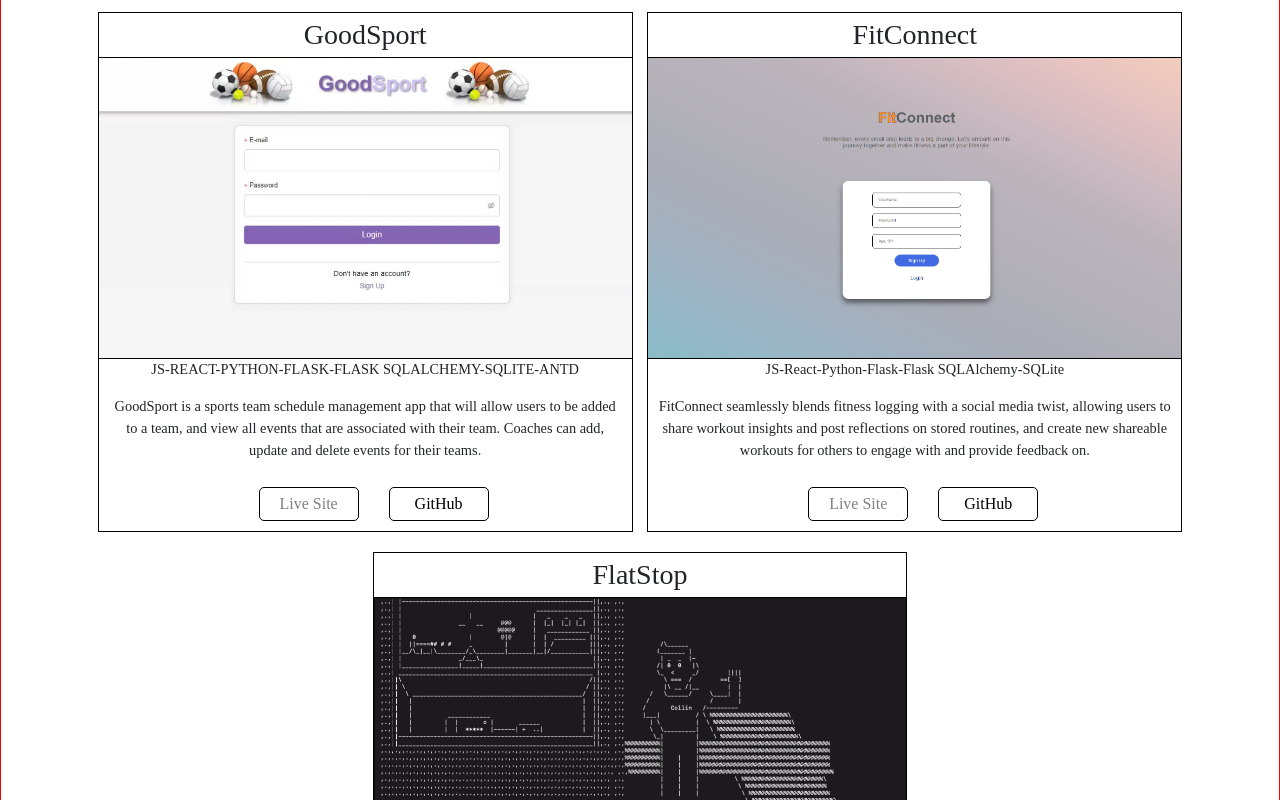
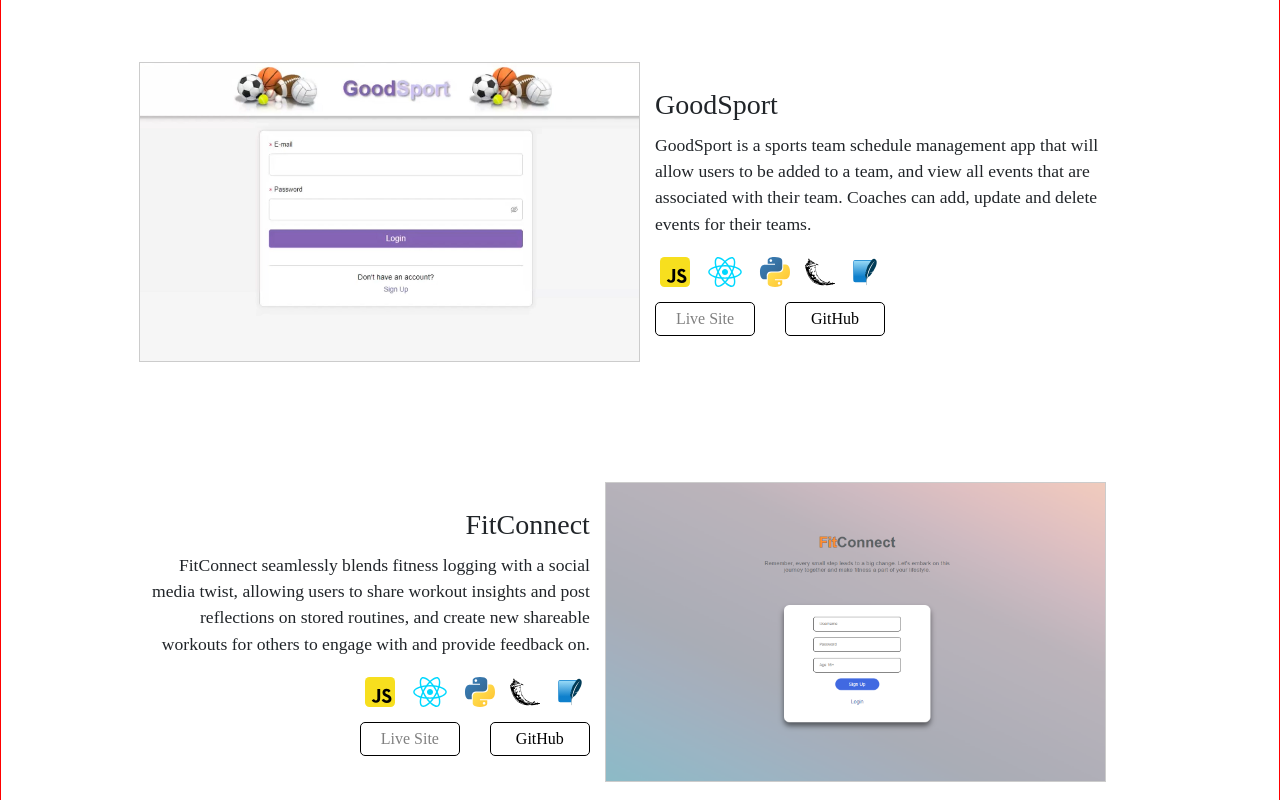
Before and after one commit to Kmlove/my-junior-developer-portfolio, a React (Create React App) app: page / in a window 1280 px wide. Shown: the part 1200-2000 px from the top of the page. Built offline with nearby package versions, Linux system fonts and the light colour scheme.

Commit message:
Modified the styles and layout in the projects section

```diff
--- a/src/components/Projects.js
+++ b/src/components/Projects.js
@@ -3,6 +3,16 @@ import '../css/projectStyles.css'
 import GoodSportScreenshot from '../images/GoodSport-Screenshot.png'
 import FitConnectScreenshot from '../images/FitConnect-Screenshot.png'
 import FlatStopScreenShot from '../images/FlatStop-Screenshot.png'
+import javascriptIcon from '../images/javascript.svg'
+import cssIcon from '../images/css.svg'
+import htmlIcon from '../images/html.svg'
+import reactIcon from '../images/react.svg'
+import pythonIcon from '../images/python.svg'
+import flaskIcon from '../images/flask.svg'
+import gitIcon from '../images/git.svg'
+import githubIcon from '../images/github.svg'
+import sqlIcon from '../images/sql.svg'
+import sqliteIcon from '../images/sqlite.svg'
 
 function Projects() {
   return (
@@ -13,14 +23,21 @@ function Projects() {
       <div id="projects-container">
 
         <div id="tile1" className='project-tile'>
-          <h3>GoodSport</h3>
           <div className='project-image'>
             <img src={GoodSportScreenshot} alt="GoodSport Screenshot"/>
           </div>
           <div className='project-text'>
+            <h3>GoodSport</h3>
             <div id="project-description">
-              <p>JS-REACT-PYTHON-FLASK-FLASK SQLALCHEMY-SQLITE-ANTD</p>
+              {/* <p>JS-REACT-PYTHON-FLASK-FLASK SQLALCHEMY-SQLITE-ANTD</p> */}
               <p>GoodSport is a sports team schedule management app that will allow users to be added to a team, and view all events that are associated with their team. Coaches can add, update and delete events for their teams.</p>
+            </div>
+            <div className='made-with'>
+                <img className="icon-p" src={javascriptIcon} alt='JavaScript Icon'/>
+                <img className="icon-p" src={reactIcon} alt='React Icon'/>
+                <img className="icon-p" src={pythonIcon} alt='Python Icon'/>
+                <img className="icon-p" src={flaskIcon} alt='Flask Icon' style={{width: "30px"}}/>
+                <img className="icon-p" src={sqliteIcon} alt='SQLite Icon'/>
             </div>
             <div id="links">
               <a className="disabled-link" href="" target='_blank' title='GoodSport not yet live' rel="noreferrer">Live Site</a>
@@ -30,38 +47,50 @@ function Projects() {
         </div>{/*end tile1 div*/}
 
         <div id="tile2" className='project-tile'>
-          <h3>FitConnect</h3>
-          <div className='project-image'>
-            <img src={FitConnectScreenshot} alt="FitConnect Screenshot"/>
-          </div>
-          <div className='project-text'>
-            <div id="project-description">
-              <p>JS-React-Python-Flask-Flask SQLAlchemy-SQLite</p>
+          <div className='project-text' style={{alignItems: "end"}}>
+            <h3>FitConnect</h3>
+            <div id="project-description" style={{textAlign: "right"}}>
+              {/* <p>JS-React-Python-Flask-Flask SQLAlchemy-SQLite</p> */}
               <p>FitConnect seamlessly blends fitness logging with a social media twist, allowing users to share workout insights and post reflections on stored routines, and create new shareable workouts for others to engage with and provide feedback on.</p>
+            </div>
+            <div className='made-with'>
+                <img className="icon-p" src={javascriptIcon} alt='JavaScript Icon'/>
+                <img className="icon-p" src={reactIcon} alt='React Icon'/>
+                <img className="icon-p" src={pythonIcon} alt='Python Icon'/>
+                <img className="icon-p" src={flaskIcon} alt='Flask Icon' style={{width: "30px"}}/>
+                <img className="icon-p" src={sqliteIcon} alt='SQLite Icon'/>
             </div>
             <div id="links">
               <a className="disabled-link" href="" target='_blank' title='FitConnect not yet live' rel="noreferrer">Live Site</a>
               <a href='https://github.com/Kmlove/FitConnect-Phase-4-Project' target="_blank" title='FitConnect on GitHub' rel="noreferrer">GitHub</a>
             </div>
           </div>
-        </div>{/*end tile2 div*/}
+          <div className='project-image'>
+            <img src={FitConnectScreenshot} alt="FitConnect Screenshot"/>
+          </div>
+        </div>
 
         <div id="tile3" className='project-tile'>
-          <h3>FlatStop</h3>
           <div className='project-image'>
             <img src={FlatStopScreenShot} alt="GoodSport Screenshot"/>
           </div>
           <div className='project-text'>
+            <h3>FlatStop</h3>
             <div id="project-description">
               <p>Python-SQL-SQLite</p>
               <p>A virtual game store that offers an immersive shopping experience where you can explore, curate and buy your favorite games and sell games with a bit of price negotiation, all through simple commands.</p>
+            </div>
+            <div className='made-with'>
+                <img className="icon-p" src={pythonIcon} alt='Python Icon'/>
+                <img style={{width: "30px"}} className="icon-p" src={sqlIcon} alt='SQL Icon'/>
+                <img className="icon-p" src={sqliteIcon} alt='SQLite Icon'/>
             </div>
             <div id="links">
               <a className="disabled-link" href="" target='_blank' title='FlatStop not yet live' rel="noreferrer">Live Site</a>
               <a href='https://github.com/Kmlove/FlatStop-Phase-3' target="_blank" title='FlatStop on GitHub' rel="noreferrer">GitHub</a>
             </div>
           </div>
-        </div>{/*end tile1 div*/}
+        </div>
 
       </div> {/*end projects-container div*/}
     </div>
--- a/src/css/projectStyles.css
+++ b/src/css/projectStyles.css
@@ -2,28 +2,28 @@
     width: 90%;
     margin: 0 auto;
     display: flex;
-    justify-content: space-evenly;
-    flex-wrap: wrap;
+    flex-direction: column;
+    justify-content: center;
+    align-items: center;
     row-gap: 20px;
 }
 
 .project-tile {
-    border: 1px solid black;
-    position: relative;
-    width: 48%;
-    height: 520px;
-    text-align: center;
+    width: 90%;
+    height: 400px;
+    display: flex;
+    gap: 15px;
 }
 
 .project-tile h3 {
-    border-bottom: 1px solid black;
-    padding: 5px;
     margin-bottom: 0;
 }
 
 .project-image {
-    width: 100%;
+    width: 50%;
     overflow: hidden;
+    display: flex;
+    align-items: center;
 }
 
 .project-image img{
@@ -31,15 +31,21 @@
     height: 300px;
     object-fit: cover;
     object-position: center center;
+    border: 1px solid #ccc;
 }
 
 .project-text {
-    border-top: 1px solid black;
+    width: 45%;
+    display: flex;
+    flex-direction: column;
+    justify-content: center;
+    align-items: start;
+    gap: 10px;
 }
 
 #project-description p {
-    font-size: .9rem;
-    padding: 0 9px;
+    font-size: 1.1rem;
+    margin-bottom: 0;
 }
 
 #links a {
@@ -50,18 +56,28 @@
     text-decoration: none;
     border-radius: 5px;
     color: black;
+    text-align: center;
 }
 
 #links {
-    position: absolute;
-    bottom: 10px;
-    left: 30%;
     display: flex;
     justify-content: center;
     gap: 30px;
 }
 
-
+.made-with {
+    display: flex;
+    justify-content: center;
+    align-items: center;
+    gap: 10px;
+    margin-top: 0;
+    margin-bottom: 5px;
+}
+.icon-p {
+    padding-top: 10px;
+    width: 40px;
+    height: 40px;
+}
 
 
 .disabled-link {
```
